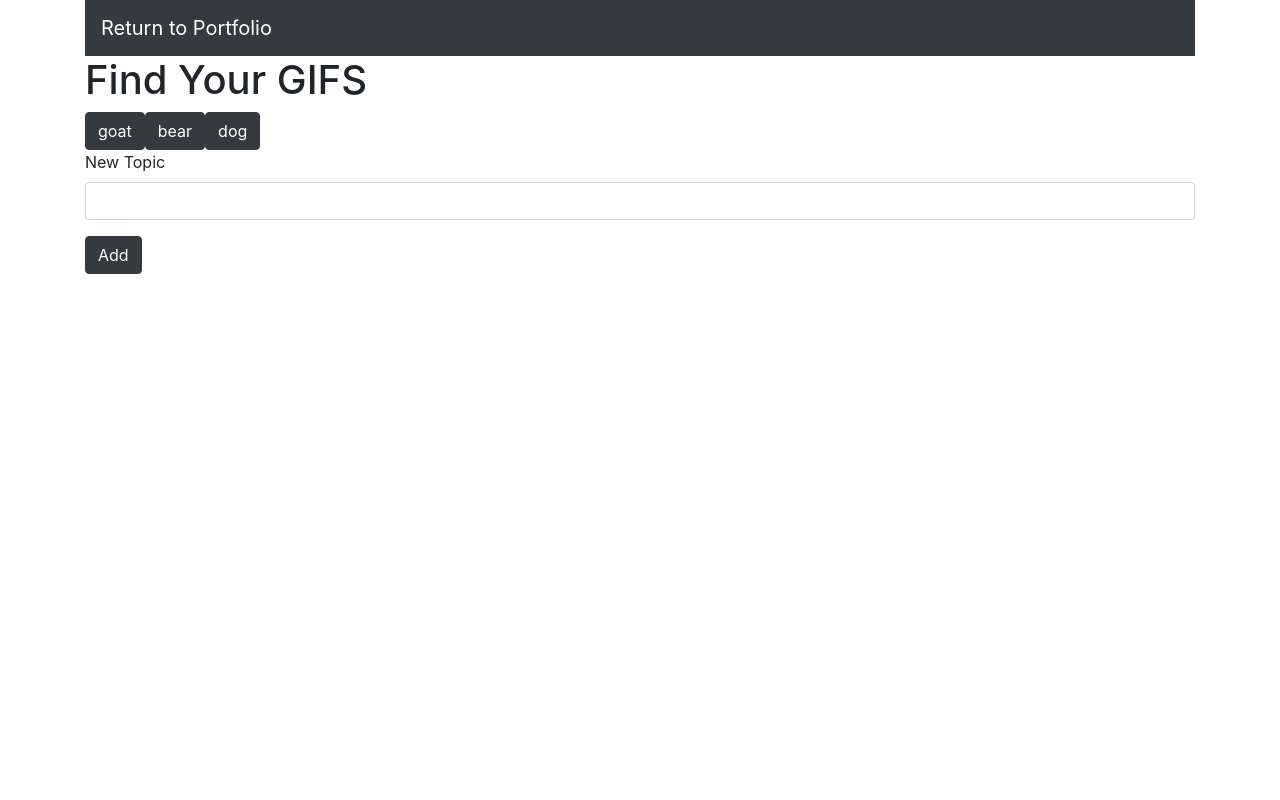
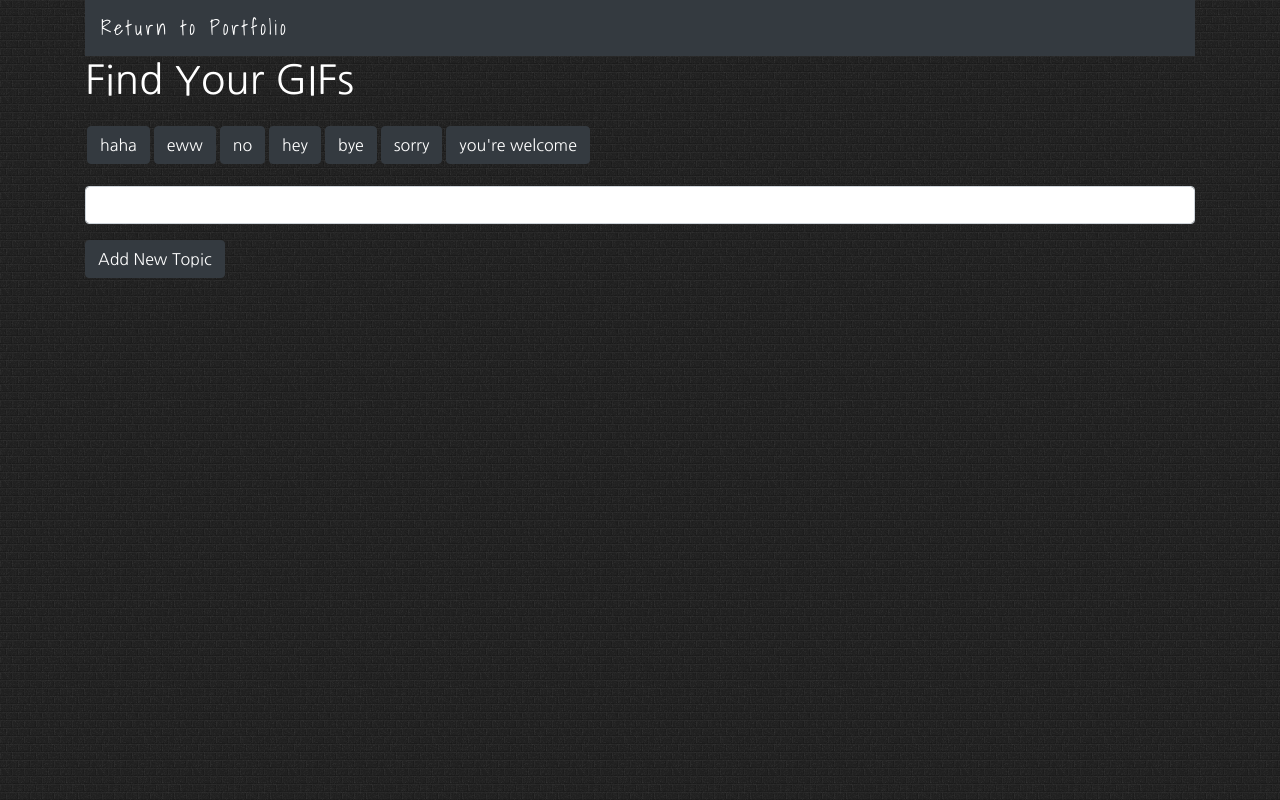
Before and after one commit to MagusConjurer/unit-6-ajax, a plain HTML site: page index.html in a window 1280 px wide. Drawn offline with nearby package versions, Linux system fonts and the light colour scheme.

Commit message:
Added CSS and consolidated creation of buttons into one function

```diff
--- a/assets/css/style.css
+++ b/assets/css/style.css
@@ -0,0 +1,34 @@
+body {
+    color: #ffffff;
+    background-image: url(../images/dark_brick_wall/dark_brick_wall.png);
+    font-family: "Nanum Gothic";
+}
+
+.navbar-brand{
+    font-family: "Shadows Into Light";
+    letter-spacing: 3px;
+}
+
+.card-body {
+    color: gray;
+}
+
+#button-menu {
+    margin: 20px 0px;
+}
+
+.topics {
+    margin: 2px;
+}
+
+#topic-form {
+    margin: 20px 0px;
+}
+
+.card-deck {
+    margin: 20px 0px;
+}
+
+.card {
+    margin : 10px 0px;
+}
--- a/assets/javascript/program.js
+++ b/assets/javascript/program.js
@@ -1,5 +1,5 @@
 // Array of items to create buttons for
-var topics = ["goat","bear","dog"];
+var topics = ["haha","eww","no","hey","bye","sorry","you're welcome"];
 
 createButtons();
 
@@ -23,9 +23,8 @@ function renderImages(res){
     addToDeck(newGIF, res.data[i].rating);
   };
 
-
   // On click function to switch still image to active or back
-  $(document.body).on("click", ".gif", function(){
+  $(document).on("click", ".gif", function(){
     // Boolean to checking which status the image is in
     var play = $(this).attr("class").includes("play");
     var stop = $(this).attr("class").includes("stop");
@@ -65,6 +64,7 @@ function addToDeck(img, rating){
 
 // Create buttons that can be pressed to change the displayed GIFS
 function createButtons(){
+  $("#button-menu").empty();
   for(var i = 0; i < topics.length; i++){
     var newBtn = $("<button>").addClass("btn btn-dark topics");
     newBtn.text(topics[i]);
@@ -72,19 +72,13 @@ function createButtons(){
   }
 }
 
-function addButton(str){
-  var newBtn = $("<button>").addClass("btn btn-dark topics");
-  newBtn.text(str);
-  $("#button-menu").append(newBtn);
-}
-
 // Add a new button from submitted input
 
 $(document).on("click", "#add", function(event){
   event.preventDefault();
   var input = $("#newTopic");
-  addButton(input.val());
   topics.push(input.val());
+  createButtons();
   input.val("");
 });
 
--- a/index.html
+++ b/index.html
@@ -18,15 +18,14 @@
             <nav class="navbar navbar-dark bg-dark">
                 <a class="navbar-brand" href="https://magusconjurer.github.io/portfolio.html">Return to Portfolio</a>
             </nav>
-            <h1>Find Your GIFS</h1>
+            <h1>Find Your GIFs</h1>
             <div id="button-menu"></div>
-            <div>
+            <div id="topic-form">
                 <form>
                     <div class="form-group">
-                        <label for="newTopic">New Topic</label>
                         <input type="text" class="form-control" id="newTopic">
                     </div>
-                    <button type="submit" class="btn btn-dark" id="add">Add</button>
+                    <button type="submit" class="btn btn-dark" id="add">Add New Topic</button>
                 </form>
             </div>
             <div class="card-deck"></div>
```
